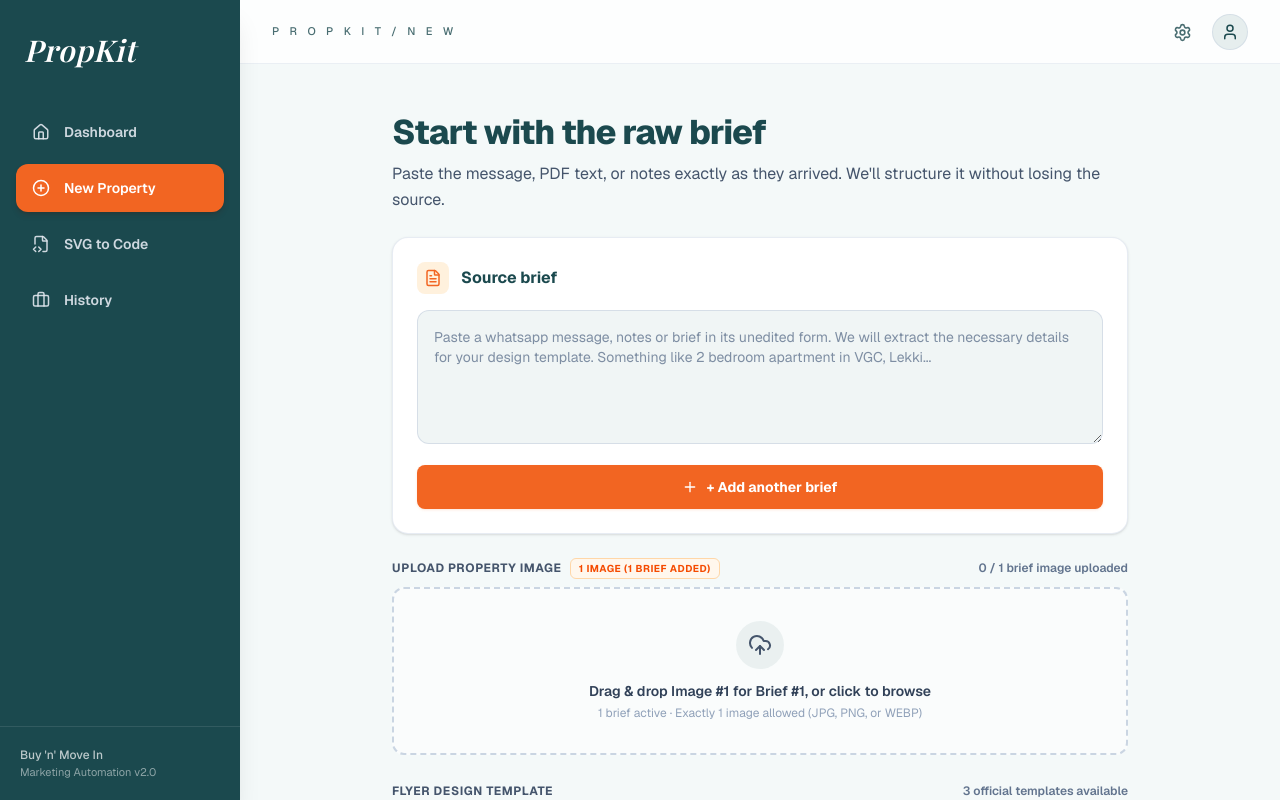
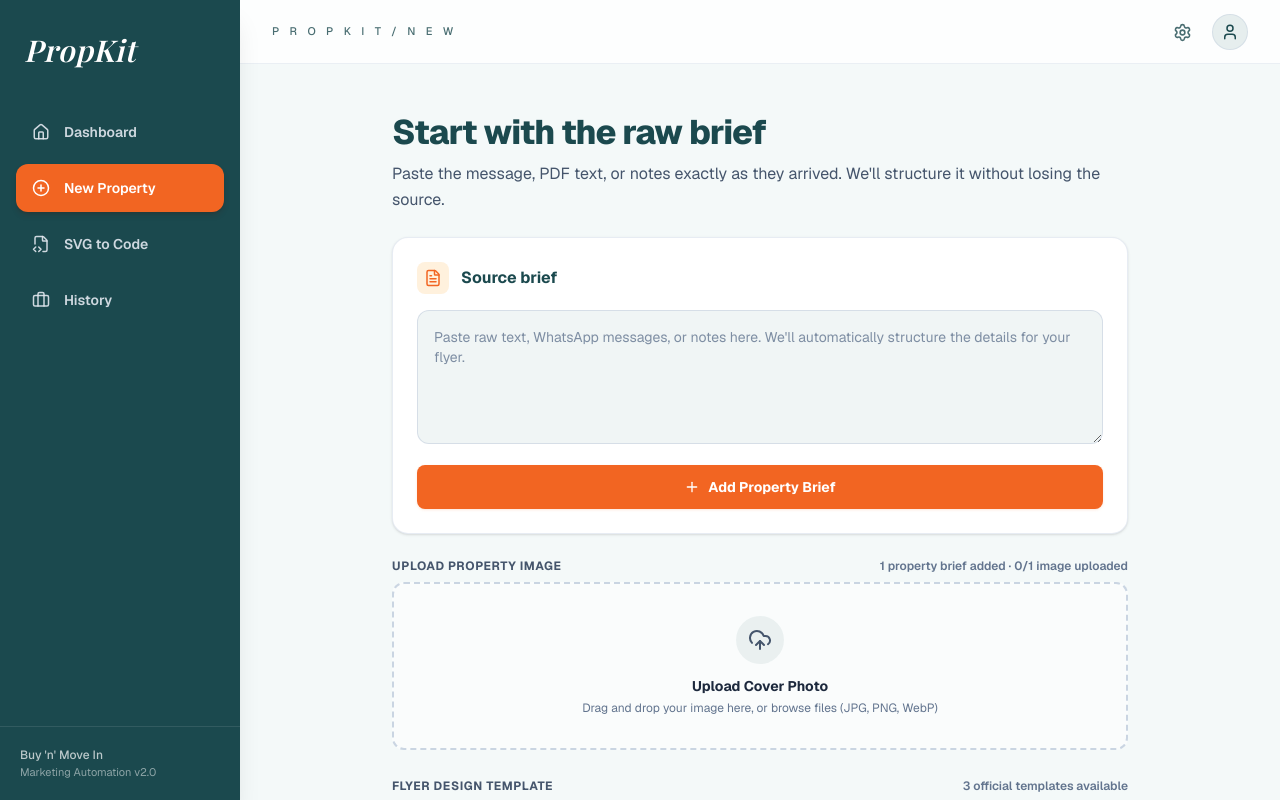
Before and after one commit to abrahamisaiah129/flier-templating-generator, a Next.js app in the folder template_generator/: page / in a window 1280 px wide. Shown: the top 800 px of the page. Built offline with nearby package versions, Linux system fonts and the light colour scheme; a web font is replaced by a local one.

Commit message:
style: improve UI microcopy across image upload, brief placeholder, action button, and status indicator

```diff
--- a/template_generator/components/NewPropertyView.tsx
+++ b/template_generator/components/NewPropertyView.tsx
@@ -331,10 +331,8 @@
                 rows={idx === 0 ? 5 : 4}
                 placeholder={
                   idx === 0
-                    ? briefs.length > 1
-                      ? "Paste brief #1 (paired with Image #1)..."
-                      : "Paste a whatsapp message, notes or brief in its unedited form. We will extract the necessary details for your design template. Something like 2 bedroom apartment in VGC, Lekki..."
-                    : `Paste brief #${idx + 1} (paired with Image #${idx + 1})...`
+                    ? "Paste raw text, WhatsApp messages, or notes here. We'll automatically structure the details for your flyer."
+                    : `Paste raw text, WhatsApp messages, or notes for brief #${idx + 1} here...`
                 }
                 className="w-full p-4 rounded-xl bg-[#E6EEEE]/60 border border-slate-300/70 text-slate-800 text-sm placeholder:text-slate-500/80 focus:bg-white focus:outline-none focus:ring-2 focus:ring-[#1B494E]/30 focus:border-[#1B494E] transition-all resize-y"
               />
@@ -342,7 +340,7 @@
           ))}
         </div>
 
-        {/* Orange "+ Add another brief" Button (Figma screens 2 & 3) */}
+        {/* Action Button: "+ Add Property Brief" */}
         {briefs.length < 3 && (
           <button
             type="button"
@@ -350,7 +348,7 @@
             className="w-full mt-3.5 py-3 rounded-lg bg-[#F26522] hover:bg-[#D95315] text-white font-bold text-sm flex items-center justify-center gap-2 transition-transform duration-150 ease-out active:scale-[0.98] shadow-sm shadow-orange-600/10 cursor-pointer"
           >
             <Plus size={16} />
-            <span>+ Add another brief</span>
+            <span>Add Property Brief</span>
           </button>
         )}
       </div>
@@ -358,16 +356,11 @@
       {/* Upload Property Image Section (Swapped to come before Flyer Design Template) */}
       <div className="mb-7">
         <div className="flex items-center justify-between mb-2">
-          <div className="flex items-center gap-2">
-            <label className="block text-xs font-bold uppercase tracking-wider text-slate-600">
-              Upload Property Image
-            </label>
-            <span className="text-[10px] font-bold text-orange-600 bg-orange-50 border border-orange-200 px-2 py-0.5 rounded-md uppercase tracking-wider">
-              {briefs.length === 1 ? "1 image (1 brief added)" : `Max ${briefs.length} images (1 per brief)`}
-            </span>
-          </div>
+          <label className="block text-xs font-bold uppercase tracking-wider text-slate-600">
+            Upload Property Image
+          </label>
           <span className="text-xs font-semibold text-slate-500">
-            {images.length} / {briefs.length} brief {briefs.length === 1 ? "image" : "images"} uploaded
+            {briefs.length === 1 ? "1 property brief added" : `${briefs.length} property briefs added`} · {images.length}/{briefs.length} image uploaded
           </span>
         </div>
 
@@ -385,15 +378,11 @@
             <div className="w-12 h-12 mx-auto mb-3 rounded-full bg-[#E6EEEE]/80 flex items-center justify-center text-slate-600 group-hover:text-[#1B494E] group-hover:scale-105 transition-all">
               <UploadCloud size={24} />
             </div>
-            <p className="text-sm font-semibold text-slate-700 group-hover:text-[#1B494E]">
-              {briefs.length === 1
-                ? "Drag & drop Image #1 for Brief #1, or click to browse"
-                : `Drag & drop up to ${briefs.length} images (1 per brief), or click to browse`}
+            <p className="text-sm font-bold text-slate-800 group-hover:text-[#1B494E]">
+              Upload Cover Photo
             </p>
-            <p className="text-xs text-slate-400 mt-1">
-              {briefs.length === 1
-                ? "1 brief active · Exactly 1 image allowed (JPG, PNG, or WEBP)"
-                : `${briefs.length} briefs active · Exactly ${briefs.length} images allowed (1 for each brief)`}
+            <p className="text-xs text-slate-500 mt-1">
+              Drag and drop your image here, or browse files (JPG, PNG, WebP)
             </p>
           </div>
         ) : (
@@ -407,12 +396,12 @@
                 </div>
                 <div>
                   <span className="font-bold text-sm tracking-wide block">
-                    {images.length} / {briefs.length} brief {briefs.length === 1 ? "image" : "images"} uploaded
+                    {briefs.length === 1 ? "1 property brief added" : `${briefs.length} property briefs added`} · {images.length}/{briefs.length} image uploaded
                   </span>
                   <span className="text-xs text-teal-100/80 font-medium block">
                     {images.length >= briefs.length
-                      ? `All ${briefs.length} brief ${briefs.length === 1 ? "photo" : "photos"} attached (1 per brief)`
-                      : `Upload ${briefs.length - images.length} more photo for Brief #${images.length + 1}`}
+                      ? "All images uploaded · Ready to generate flyer"
+                      : `Upload ${briefs.length - images.length} more image for Brief #${images.length + 1}`}
                   </span>
                 </div>
               </div>
@@ -513,7 +502,7 @@
                   title="Add another brief to attach another image"
                 >
                   <Plus size={22} className="mb-1 text-[#F26522] group-hover:scale-110 transition-transform duration-150" />
-                  <span className="text-xs font-bold text-slate-700">+ Add Brief #{briefs.length + 1}</span>
+                  <span className="text-xs font-bold text-slate-700">Add Property Brief</span>
                   <span className="text-[10px] text-slate-500 font-medium mt-0.5">To upload Photo #{briefs.length + 1}</span>
                 </button>
               ) : null}
```
